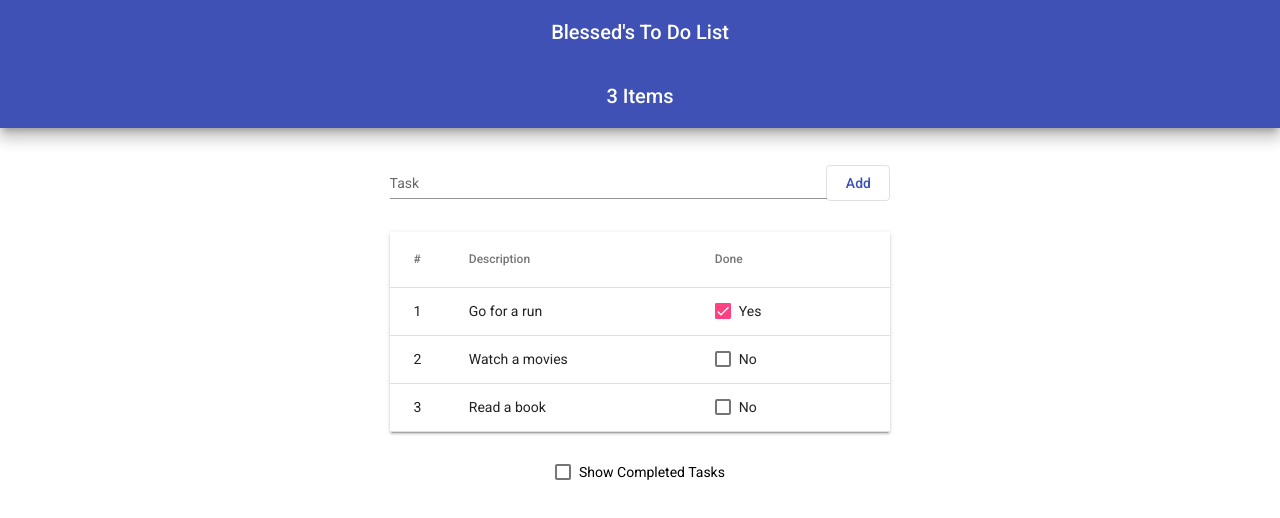
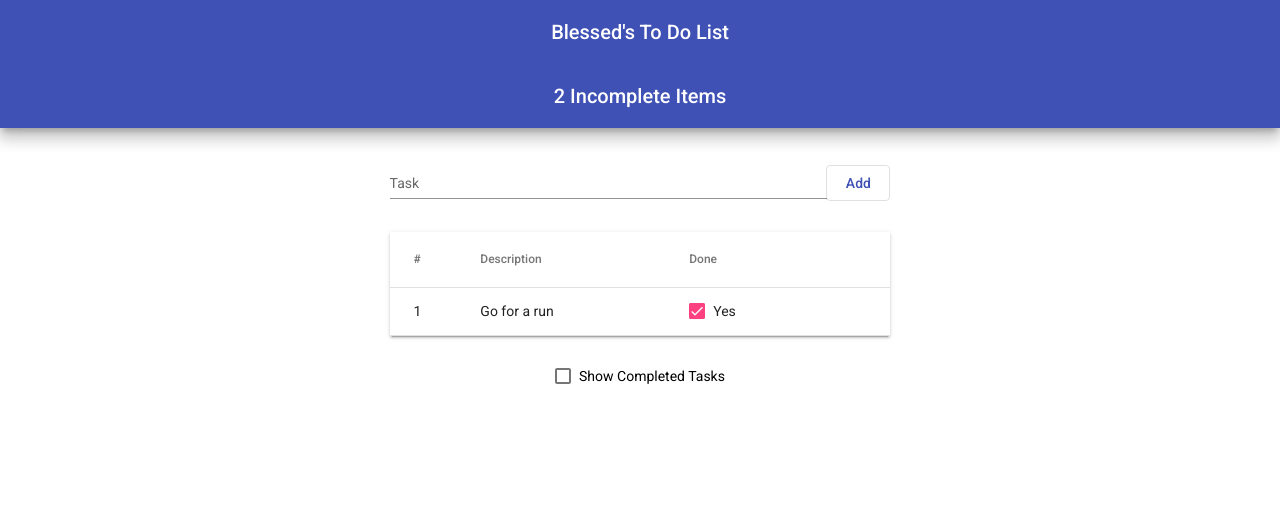
Before and after one commit to blessed-sibanda/angular-todo, an Angular app: page / in a window 1280 px wide. Shown: the top 518 px of the page. Built offline with nearby package versions, Linux system fonts and the light colour scheme.

Commit message:
fix filtering logic

```diff
--- a/src/app/app.component.html
+++ b/src/app/app.component.html
@@ -3,7 +3,7 @@
     <span>{{ username }}'s To Do List</span>
   </mat-toolbar-row>
   <mat-toolbar-row class="toolbar-row">
-    <span>{{ itemCount }} {{ showComplete ? "Incomplete" : "" }} Items</span>
+    <span>{{ itemCount }} {{ showComplete ? "" : "Incomplete" }} Items</span>
   </mat-toolbar-row>
 </mat-toolbar>
 
--- a/src/app/app.component.ts
+++ b/src/app/app.component.ts
@@ -26,15 +26,15 @@ export class AppComponent {
 
   get itemCount(): number {
     if (this.showComplete) {
+      return this.list.items.length;
+    } else {
       return this.list.items.length - this.items.length;
-    } else {
-      return this.list.items.length;
     }
   }
 
   get items(): readonly TodoItem[] {
     return this.list.items.filter((item) =>
-      this.showComplete ? item.complete : true
+      this.showComplete ? true : item.complete
     );
   }
 
```
